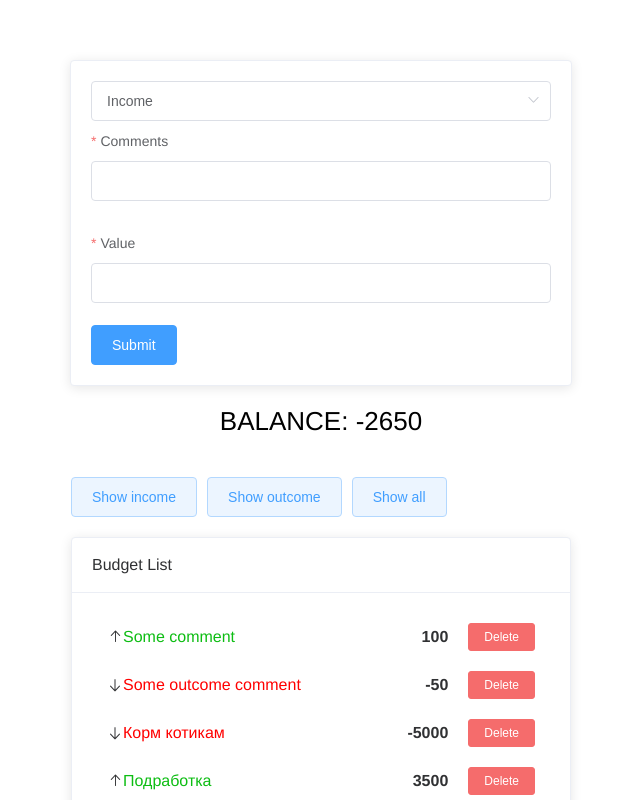
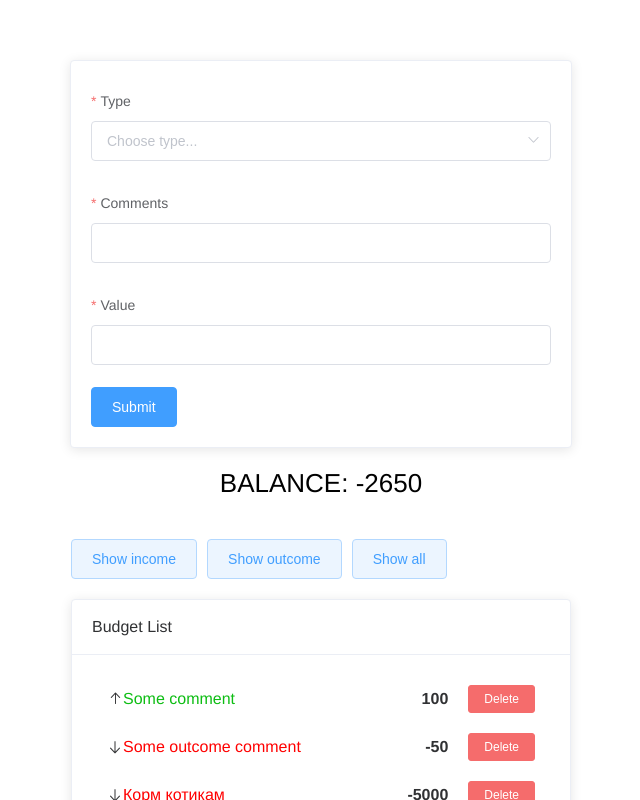
Before and after one commit to Moreorsea/budget, a Vue app: page / in a window 1280 px wide. Shown: the top 800 px of the page, without its empty margins (319-959 px from the left). Built offline with nearby package versions, Linux system fonts and the light colour scheme.

Commit message:
фикс свойства

```diff
--- a/src/components/FormElement.vue
+++ b/src/components/FormElement.vue
@@ -1,10 +1,12 @@
 <template>
   <ElCard class="form-card">
     <ElForm :model="formData" :rules="rules" label-position="top" ref="addItemForm">
+      <ElFormItem label="Type" prop="type">
         <ElSelect class="type-select" label="Type" prop="type" v-model="formData.type" placeholder="Choose type...">
           <ElOption label="Income" value="INCOME" />
           <ElOption label="Outcome" value="OUTCOME" />
         </ElSelect>
+      </ElFormItem>
 
         <ElFormItem label="Comments" prop="comment">
           <ElInput v-model="formData.comment" />
@@ -23,7 +25,7 @@ export default {
   name: "FormElement",
   data: () => ({
     formData: {
-      type: "INCOME",
+      type: "",
       comment: "",
       value: "",
       icon: "",
```
